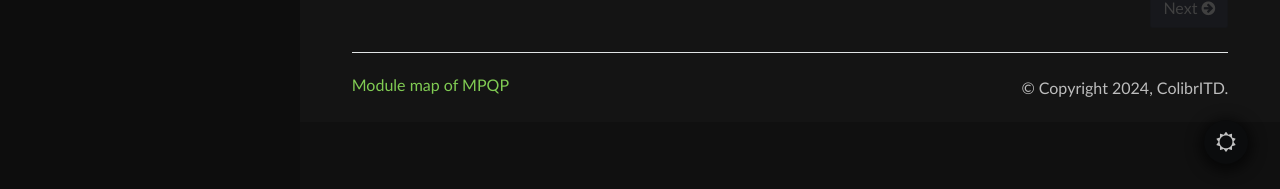
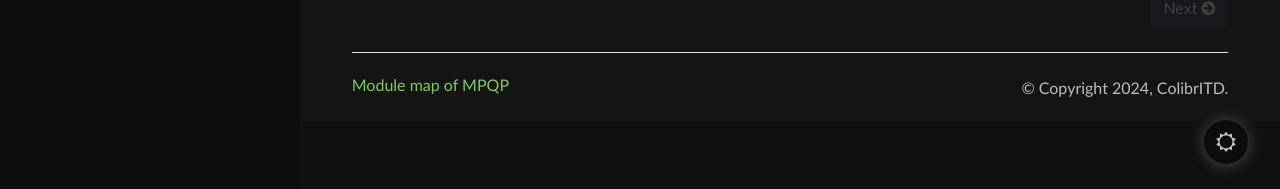
Before and after one commit to ColibrITD-SAS/mpqp, a Sphinx documentation site: the page built from docs/index.rst, in a window 1280 px wide. Shown: the part 708-897 px from the top of the page. Built offline with Sphinx 7.4.7 and the Read the Docs theme 2.0.0, drawn with Linux system fonts in a browser that asks for light colours; pages that are not in the unit, such as notebooks, are missing from menus.

Commit message:
doc: white shadow for dark theme switcher

```diff
--- a/docs/_static/custom.css
+++ b/docs/_static/custom.css
@@ -29,6 +29,9 @@ div.document {
 } */
 
 /* *** fix for rtd dark *** */
+html[data-theme="dark"] .theme-switcher {
+  box-shadow: 0px 1px 14px 2px rgb(255 255 255 / 20%);
+}
 
 html[data-theme="dark"] div.nboutput.container div.output_area.stderr {
   background: rgb(103, 23, 23);
```
